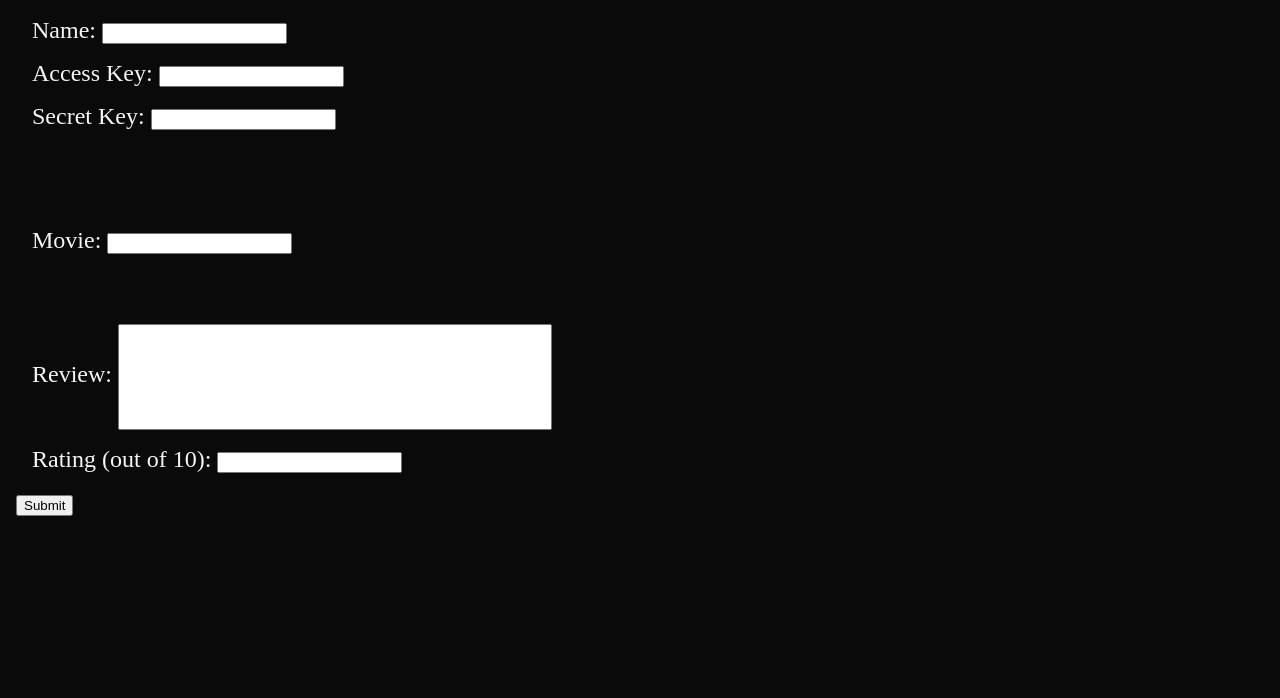
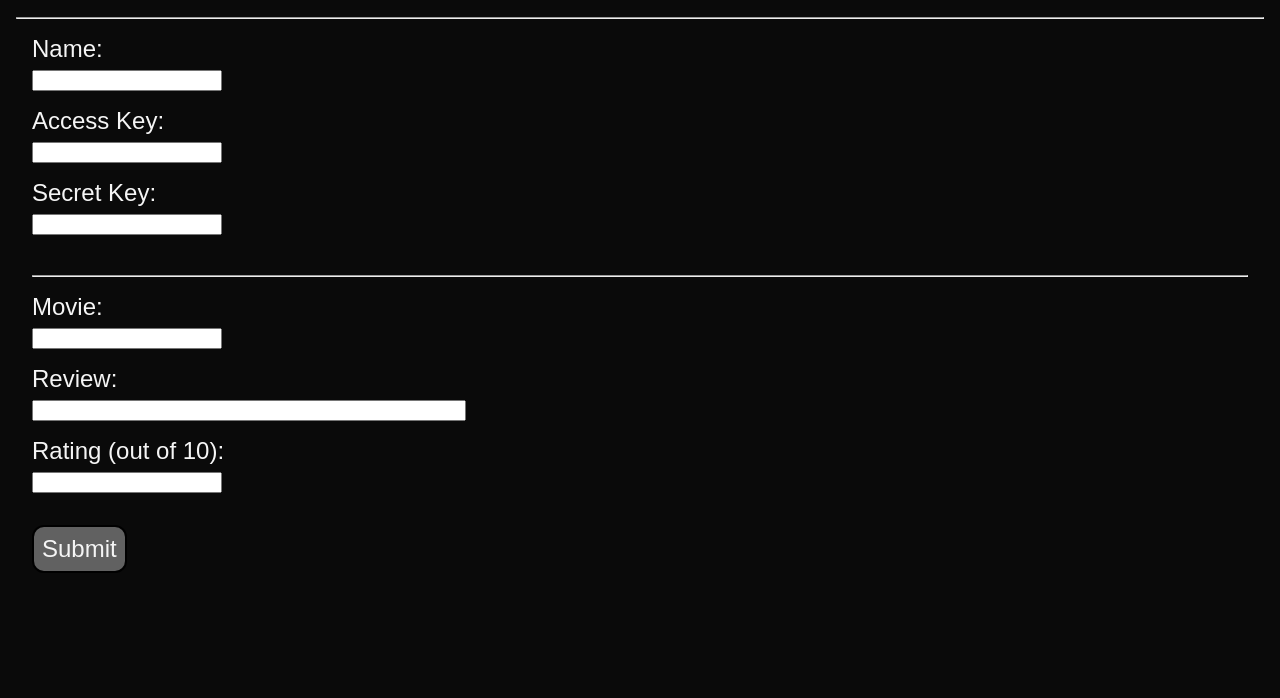
Before and after one commit to bdoestech/DB-WebApp, a website: page index.html in a window 1280 px wide. Shown: the part 102-800 px from the top of the page. Drawn offline with Linux system fonts and the light colour scheme.

Commit message:
Made the form a bit cleaner.

```diff
--- a/index.html
+++ b/index.html
@@ -9,50 +9,64 @@
 <style>
 	body{
 		background-color: rgb(10, 10, 10);
+		font-family: "Poppins", sans-serif;
 		color: whitesmoke;
 		margin: 1rem;
 		font-size: 1.5rem;
 	}
-	#review {
-		width: 35%;
-		height: 100px;
+	h1 {
+		font-weight: 100;
 	}
-	div {
+	input {width:15%;}
+	#review {width: 35%;}
+	div {margin: 1rem;}
+	button {
+		background-color: rgb(97, 97, 97);
+		padding: 0.5rem;
+		color: whitesmoke;
 		margin: 1rem;
+		font-size: 1.5rem;
+		border: solid black 2px;
+		border-radius: 0.75rem;
+		transition: 0.6s;
+	}
+	button:hover{
+		color:black;
+		background-color: whitesmoke;
 	}
 </style>
 
 <body>
 <h1>Movie Review Form</h1>
-
+<hr>
     <form action="/form-submitted" method="post">
 		<div>
-			<label for="name">Name:</label>
+			<label for="name">Name:</label><br>
 			<input type="text" id="name" name="name" required><br>
 		</div>
 
 		<div>
-			<label for="id">Access Key:</label>
+			<label for="id">Access Key:</label><br>
 			<input type="text" id="id" name="id" required><br>
 		</div>
 
 		<div>
-			<label for="key">Secret Key:</label>
-			<input type="text" id="key" name="key" required><br> <br><br><br>
+			<label for="key">Secret Key:</label><br>
+			<input type="text" id="key" name="key" required><br> <br> <hr>
 		</div>
 
 		<div>
-			<label for="movie">Movie:</label>
-			<input type="text" id="movie" name="movie" required> <br><br><br>
+			<label for="movie">Movie:</label><br>
+			<input type="text" id="movie" name="movie" required> <br>
 		</div>
 
 		<div>
-			<label for="review">Review:</label>
+			<label for="review">Review:</label><br>
 			<input type="text" id="review" name="review" required> <br>
 		</div>
 
 		<div>
-			<label for="rating">Rating (out of 10):</label>
+			<label for="rating">Rating (out of 10):</label><br>
 			<input type="text" id="rating" name="rating" required> <br>
 		</div>
 
--- a/server.js
+++ b/server.js
@@ -43,9 +43,9 @@ app.get("/movies-brendan", async function(req, res, next) {
     const data = await client.send(command);
 	res.send(data.Items);
    });
-   app.get("/movies-dar", async function(req, res, next) {
+   app.get("/movies-darayus", async function(req, res, next) {
     var params = {
-        TableName: "Dar"
+        TableName: "Darayus"
       };
 	const command = new ScanCommand(params);
     const data = await client.send(command);
```
